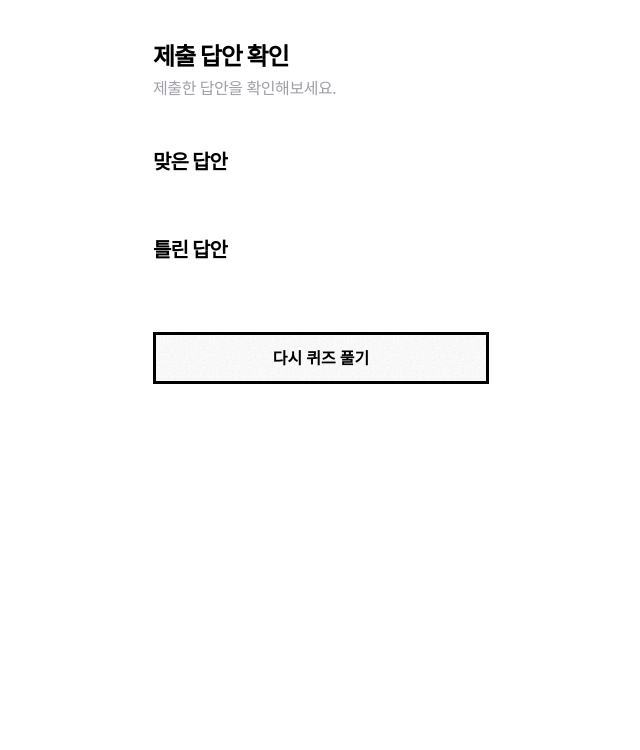
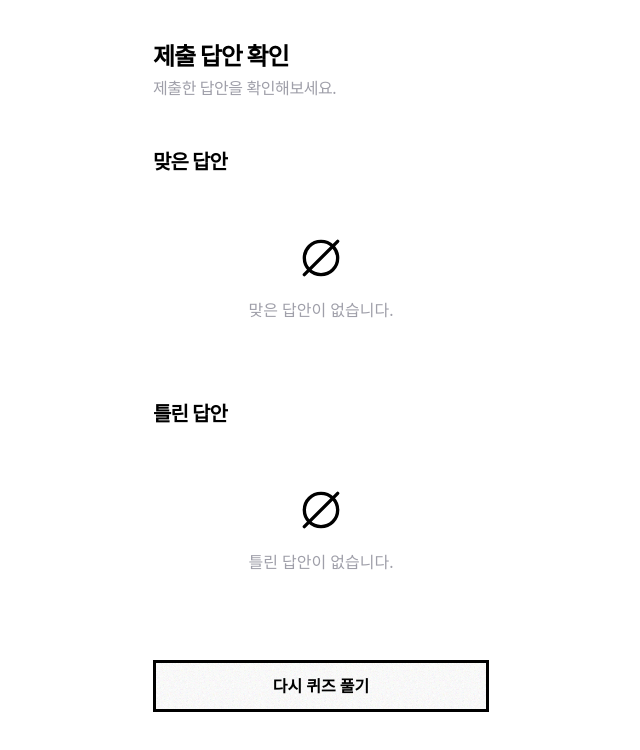
Before and after one commit to p-acid/hanja-random-quiz, a Next.js app: page /quiz/result in a window 1280 px wide. Shown: the top 750 px of the page, without its empty margins (319-959 px from the left). Built offline with nearby package versions, Linux system fonts and the light colour scheme.

Commit message:
style: empty view

```diff
--- a/src/app/quiz/result/src/ui/submitted-answers.tsx
+++ b/src/app/quiz/result/src/ui/submitted-answers.tsx
@@ -3,6 +3,7 @@
 import { SubmittedQuiz, submittedQuizzesAtom } from "@/atoms/submitted-quizzes";
 import { ChineseCharacter } from "@/components/chinese-character";
 import { useAtomValue } from "jotai";
+import { CircleSlash2 } from "lucide-react";
 
 export function SubmittedAnswers() {
   const submittedQuizzes = useAtomValue(submittedQuizzesAtom);
@@ -26,30 +27,45 @@ export function SubmittedAnswers() {
 
   return (
     <div className="flex flex-col gap-10">
-      <div className="flex flex-col gap-5">
-        <h1 className="text-xl font-bold tracking-tighter">맞은 답안</h1>
-        <div className="flex flex-col gap-3">
-          {correctAnswers.map((quiz, index) => (
+      <AnswerList
+        title="맞은 답안"
+        answers={correctAnswers}
+        emptyMessage="맞은 답안이 없습니다."
+      />
+      <AnswerList
+        title="틀린 답안"
+        answers={incorrectAnswers}
+        emptyMessage="틀린 답안이 없습니다."
+      />
+    </div>
+  );
+}
+
+interface AnswerListProps {
+  title: string;
+  answers: SubmittedQuiz[];
+  emptyMessage: string;
+}
+
+function AnswerList({ title, answers, emptyMessage }: AnswerListProps) {
+  return (
+    <div className="flex flex-col gap-6">
+      <h1 className="text-xl font-bold tracking-tighter">{title}</h1>
+      <div className="flex flex-col gap-3">
+        {answers.length === 0 ? (
+          <div className="bg-base-200 flex h-40 flex-col items-center justify-center gap-5 rounded-lg">
+            <CircleSlash2 className="text-base-content size-10" />
+            <span className="text-zinc-400">{emptyMessage}</span>
+          </div>
+        ) : (
+          answers.map((quiz, index) => (
             <ChineseCharacter
               key={index}
               word={quiz.answer.word}
               reading={quiz.answer.reading}
             />
-          ))}
-        </div>
-      </div>
-
-      <div className="flex flex-col gap-5">
-        <h1 className="text-xl font-bold tracking-tighter">틀린 답안</h1>
-        <div className="flex flex-col gap-3">
-          {incorrectAnswers.map((quiz, index) => (
-            <ChineseCharacter
-              key={index}
-              word={quiz.answer.word}
-              reading={quiz.answer.reading}
-            />
-          ))}
-        </div>
+          ))
+        )}
       </div>
     </div>
   );
```
